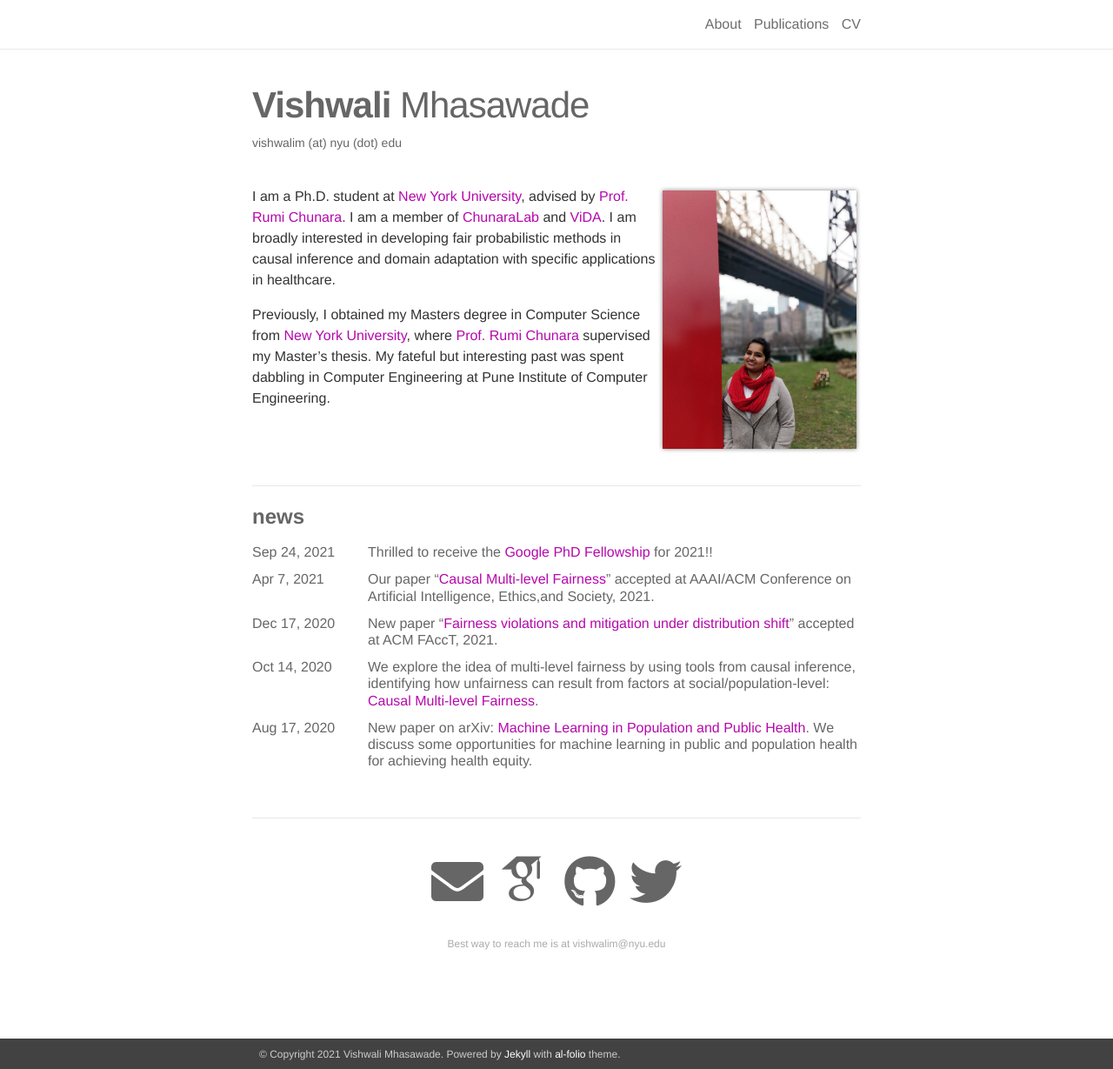
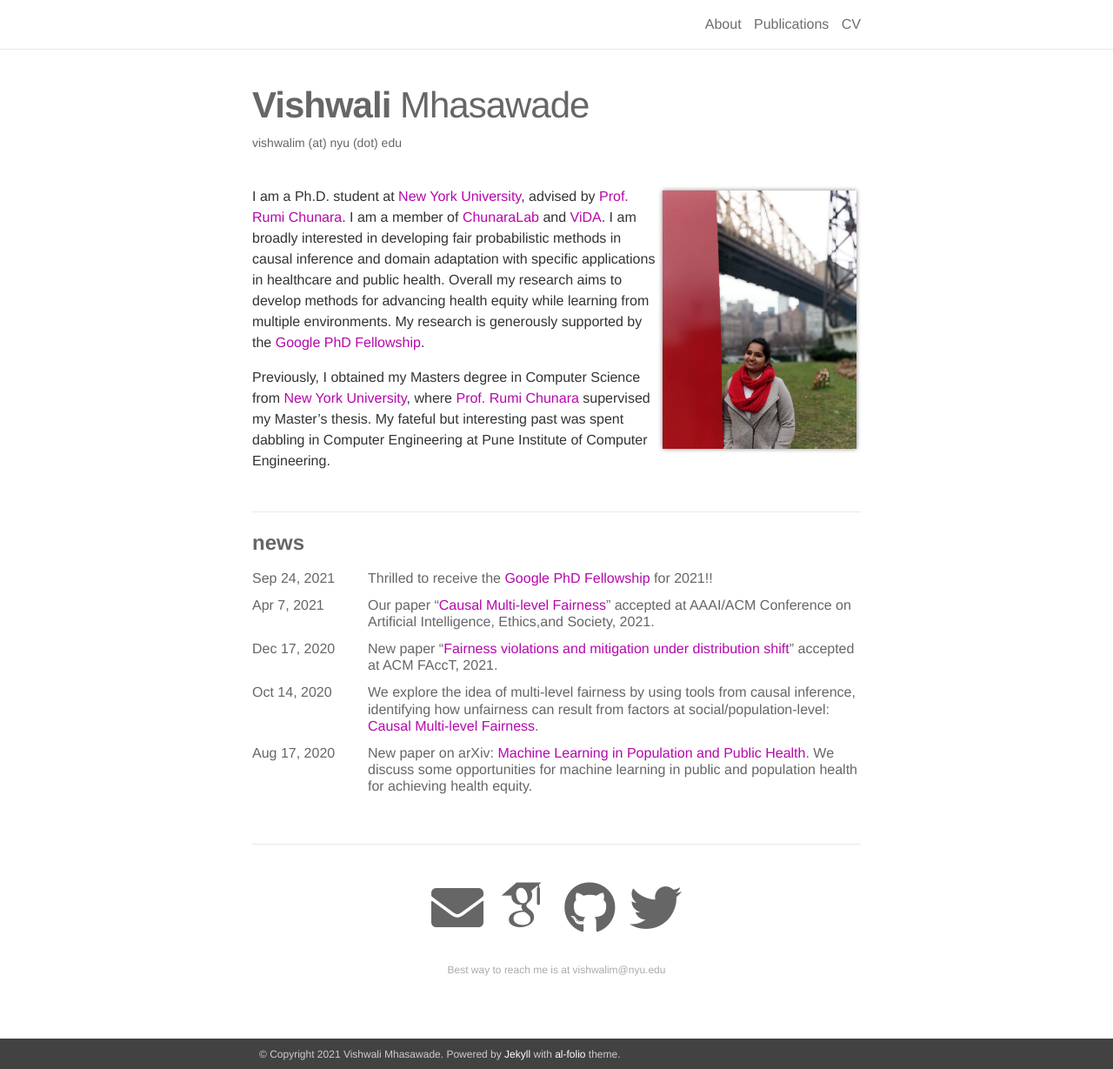
Before and after one commit to vishwali/vishwali.github.io, a Jekyll site: the page built from _pages/about.md, in a window 1280 px wide and 1229 px high. Shown: the whole window at 87% size. Built offline with Jekyll 4.4.1, drawn with Linux system fonts in a browser that asks for light colours; nearby versions of some CDN libraries; some web fonts are replaced.

Commit message:
Update about.md

```diff
--- a/_pages/about.md
+++ b/_pages/about.md
@@ -11,6 +11,6 @@ profile:
 news: true
 social: true
 ---
-I am a Ph.D. student at [New York University](https://www.nyu.edu/), advised by [Prof. Rumi Chunara](https://engineering.nyu.edu/faculty/rumi-chunara). I am a member of [ChunaraLab](https://wp.nyu.edu/chunaralab/) and [ViDA](https://vida.engineering.nyu.edu/). I am broadly interested in developing fair probabilistic methods in causal inference and domain adaptation with specific applications in healthcare.
+I am a Ph.D. student at [New York University](https://www.nyu.edu/), advised by [Prof. Rumi Chunara](https://engineering.nyu.edu/faculty/rumi-chunara). I am a member of [ChunaraLab](https://wp.nyu.edu/chunaralab/) and [ViDA](https://vida.engineering.nyu.edu/). I am broadly interested in developing fair probabilistic methods in causal inference and domain adaptation with specific applications in healthcare and public health. Overall my research aims to develop methods for advancing health equity while learning from multiple environments. My research is generously supported by the [Google PhD Fellowship](https://research.google/outreach/phd-fellowship/recipients/).
 
 Previously, I obtained my Masters degree in Computer Science from [New York University](https://www.nyu.edu/), where [Prof. Rumi Chunara](https://engineering.nyu.edu/faculty/rumi-chunara) supervised my Master's thesis. My fateful but interesting past was spent dabbling in Computer Engineering at Pune Institute of Computer Engineering.
```
